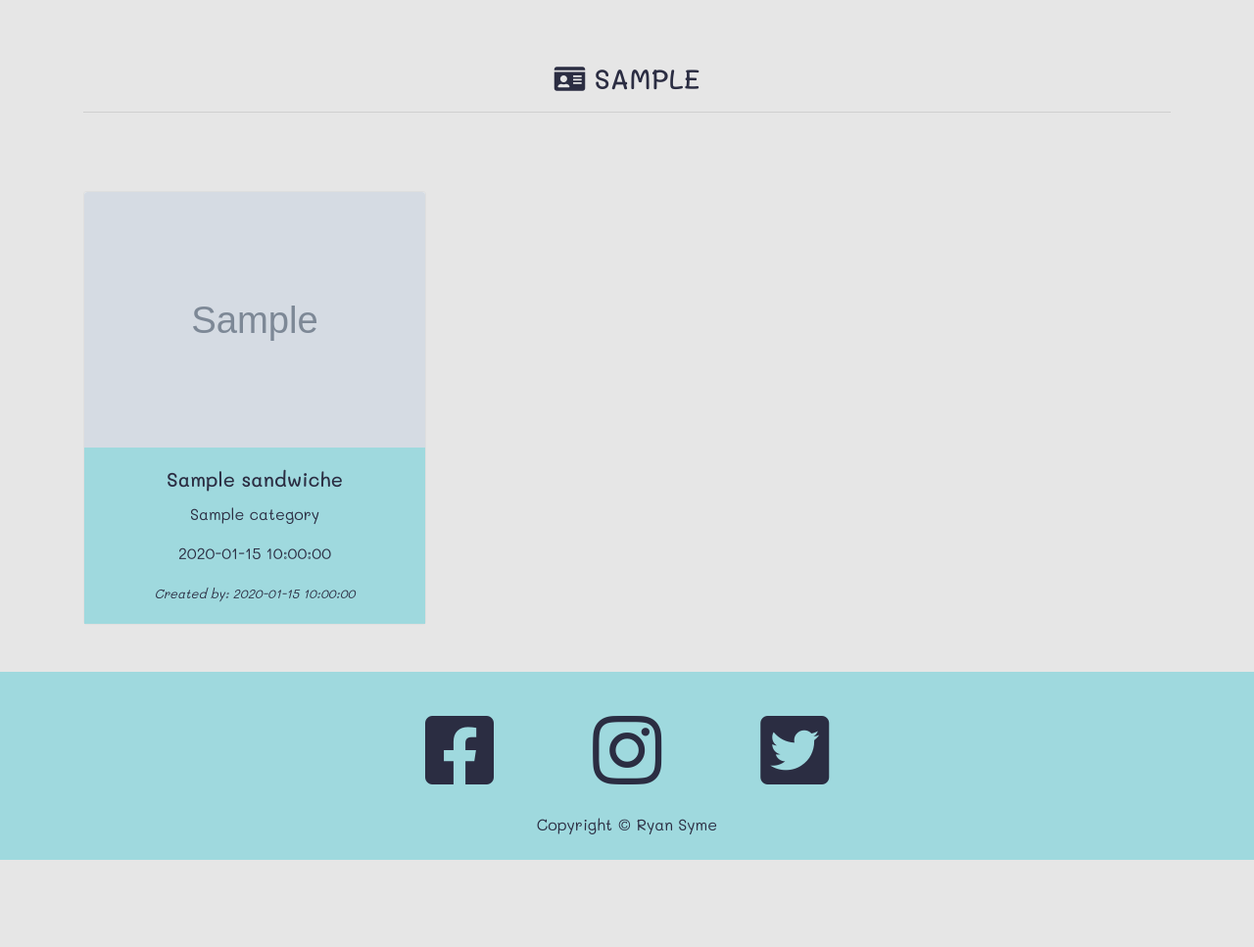
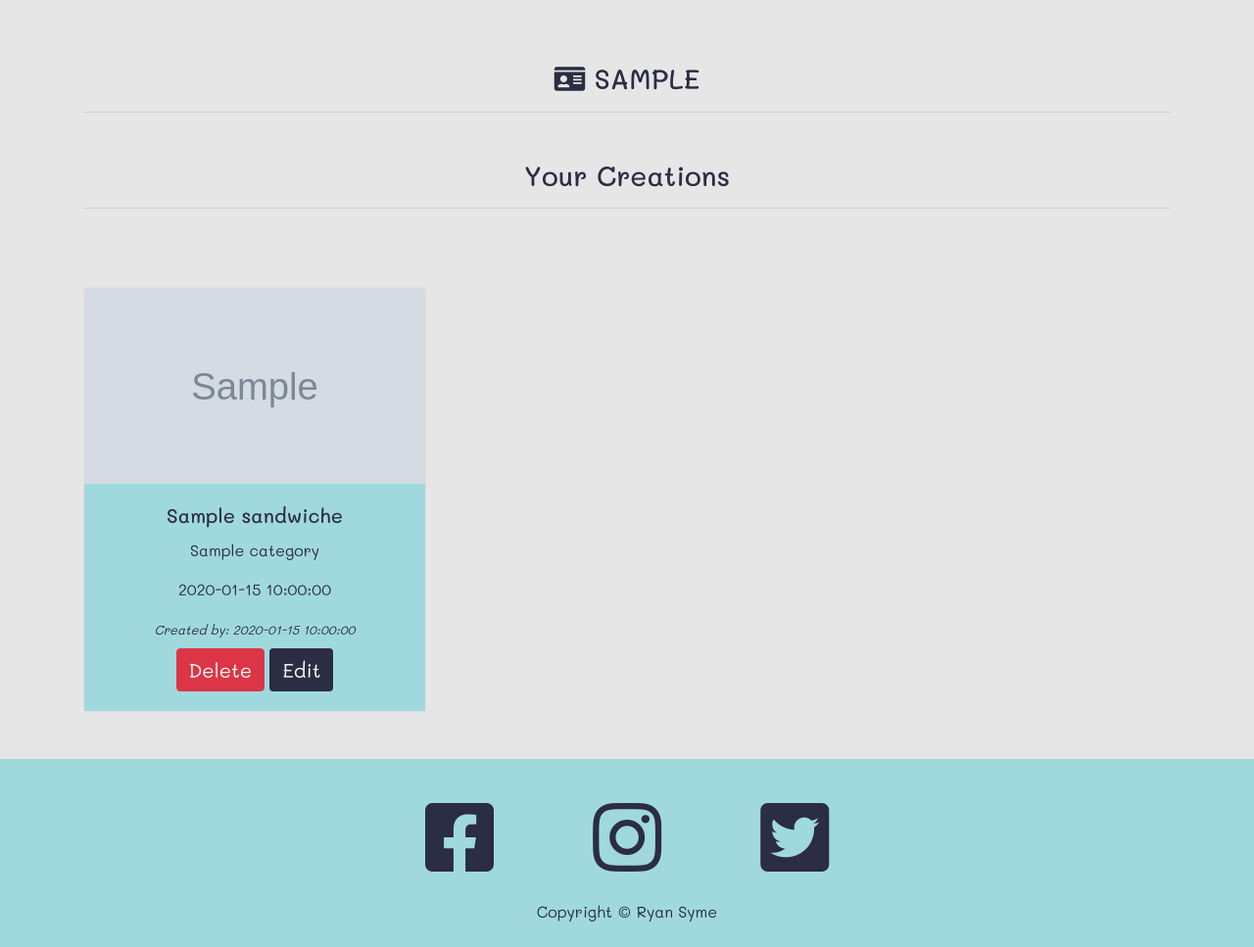
Before and after one commit to RyanSyme/url-of-sandwich, a Flask app: page /profile/1 in a window 1280 px wide. Shown: the part 55-1022 px from the top of the page at 98% size. Before the commit the page ends 933 px from the top, so only its background shows below. Run offline with Flask 2, Linux system fonts and the light colour scheme; the visitor is signed in with stand-in values (Sample User, id 1); grey boxes marked "Sample" are stand-in pictures; a database or web service that is not in the repository returns one stand-in record (values such as "Sample title"); some libraries are stand-ins or nearby versions.

Commit message:
add css to profile

```diff
--- a/templates/profile.html
+++ b/templates/profile.html
@@ -9,24 +9,28 @@
                 <hr class="block-divider" />
             </div>
         </div>
+        <div class="row">
+            <div class="col-12 my-3">
+                <h3 class="sub-headers">Your Creations</h3>
+                <hr class="block-divider" />
+            </div>
+        </div>
 
         <div class="row">
             {% for sandwich in sandwiches %}
 
             <div class="col-md-6 col-lg-4">
                 <div class="card sandwich-card mt-5">
-                    <img src="{{ sandwich.image_url }}" class="card-img-top" alt="Sandwich Image" />
+                    <img src="{{ sandwich.image_url }}" class="card-img-top sandwich-url" alt="Sandwich Image" />
                     <div class="card-body">
                         <h5 class="card-title">{{ sandwich.sandwich_name }}</h5>
                         <p class="card-text">{{ sandwich.category }}</p>
                         <p class="card-text">{{ sandwich.prep_time }}</p>
                         <small class="card-text"><em>Created by: {{ sandwich.created_by|upper }}</em></small>
-                        <!-- {% if session.user|lower == sandwich.created_by|lower %} -->
-                        <div class="col">
+                        <div class="col mt-2">
                             <a href="{{ url_for('delete_sandwich', sandwich_id=sandwich._id) }}" class="btn btn-danger">Delete</a>
                             <a href="{{ url_for('edit_sandwich', sandwich_id=sandwich._id) }}" class="btn btn-reg">Edit</a>
                         </div>
-                        <!-- {% endif %} -->
                     </div>
                 </div>
             </div>
--- a/templates/sandwiches.html
+++ b/templates/sandwiches.html
@@ -25,8 +25,8 @@
                         <p class="card-text">Category: {{ sandwich.category }}</p>
                         <p class="card-text">{{ sandwich.prep_time }}</p>
                         <small class="card-text"><em>Created by: {{ sandwich.created_by|upper }}</em></small>
-                        <div class="col">
-                            <a href="{{ url_for('view_sandwich', sandwich_id=sandwich._id) }}" class="btn btn-reg mt-2">View Sandwich</a>
+                        <div class="col mt-2">
+                            <a href="{{ url_for('view_sandwich', sandwich_id=sandwich._id) }}" class="btn btn-reg">View Sandwich</a>
                         </div>
                     </div>
                 </div>
```
